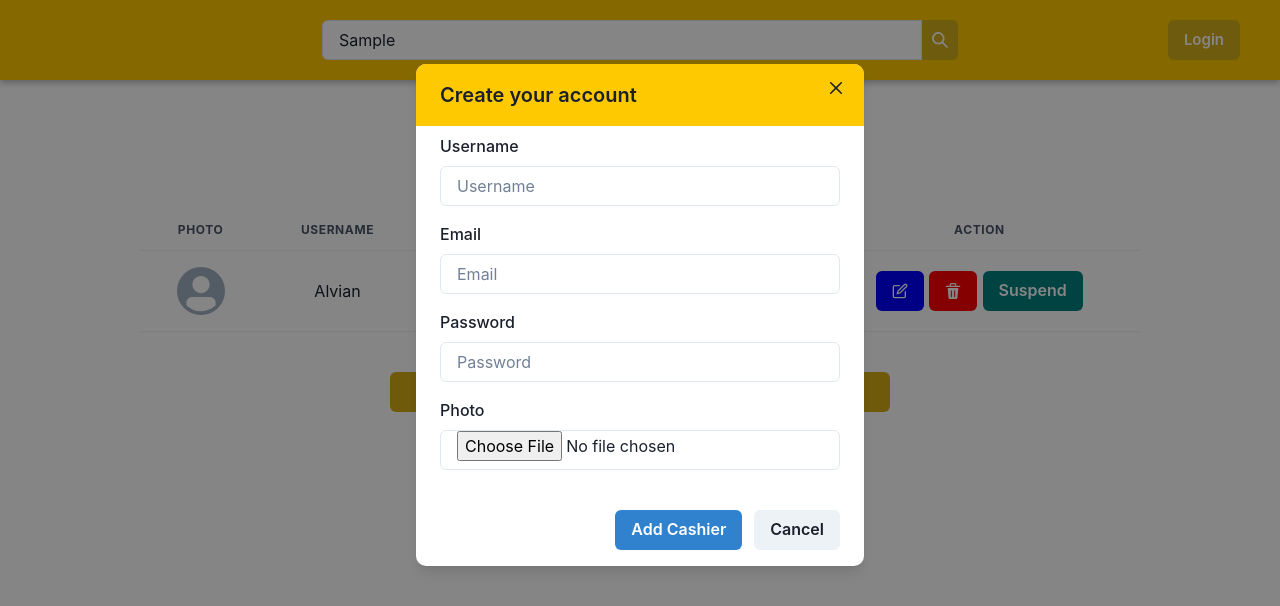
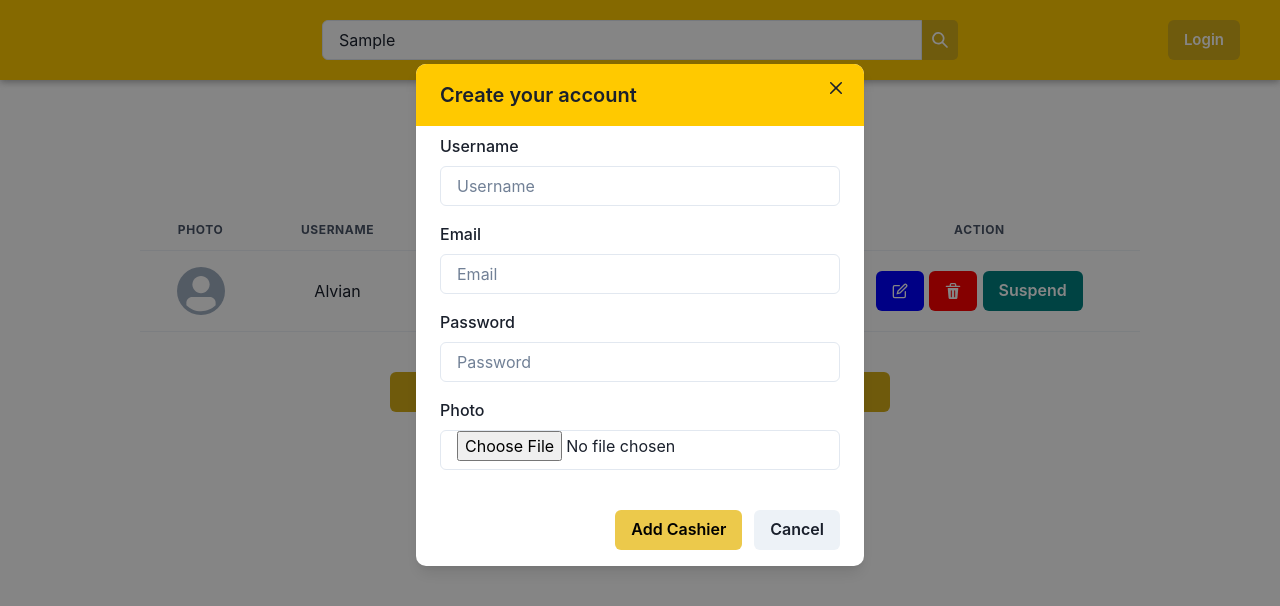
Before and after one commit to asc33nzio/JCWD0108-03, a React (Create React App) app in the folder projects/client/: page /cashierlist in a window 1280 px wide. Both pictures are taken after typing "Sample" into the empty fields and a click on the button "Add Cashier". Shown: the top 606 px of the page. Built offline with nearby package versions, Linux system fonts and the light colour scheme.

Commit message:
responisve & adding formik

```diff
--- a/projects/client/src/components/formModal.jsx
+++ b/projects/client/src/components/formModal.jsx
@@ -100,7 +100,7 @@ export default function InitialFocus() {
                                     </FormControl>
                                 </ModalBody>
                                 <ModalFooter>
-                                    <Button type='submit' colorScheme='blue' mr={3}>  Add Cashier  </Button>
+                                    <Button type='submit' colorScheme='yellow' mr={3}>  Add Cashier  </Button>
                                     <Button onClick={onClose}>Cancel</Button>
                                 </ModalFooter>
                             </ModalContent>
```
Also changed, not shown: 1 other file (tests, documents, lock files or other folders).
